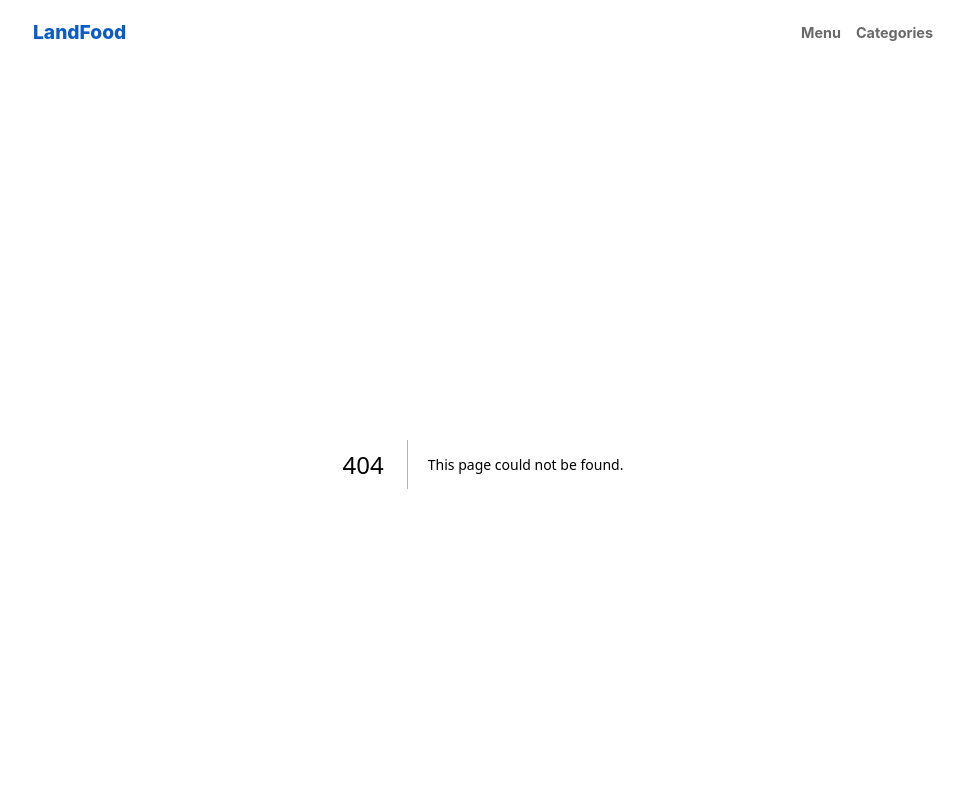
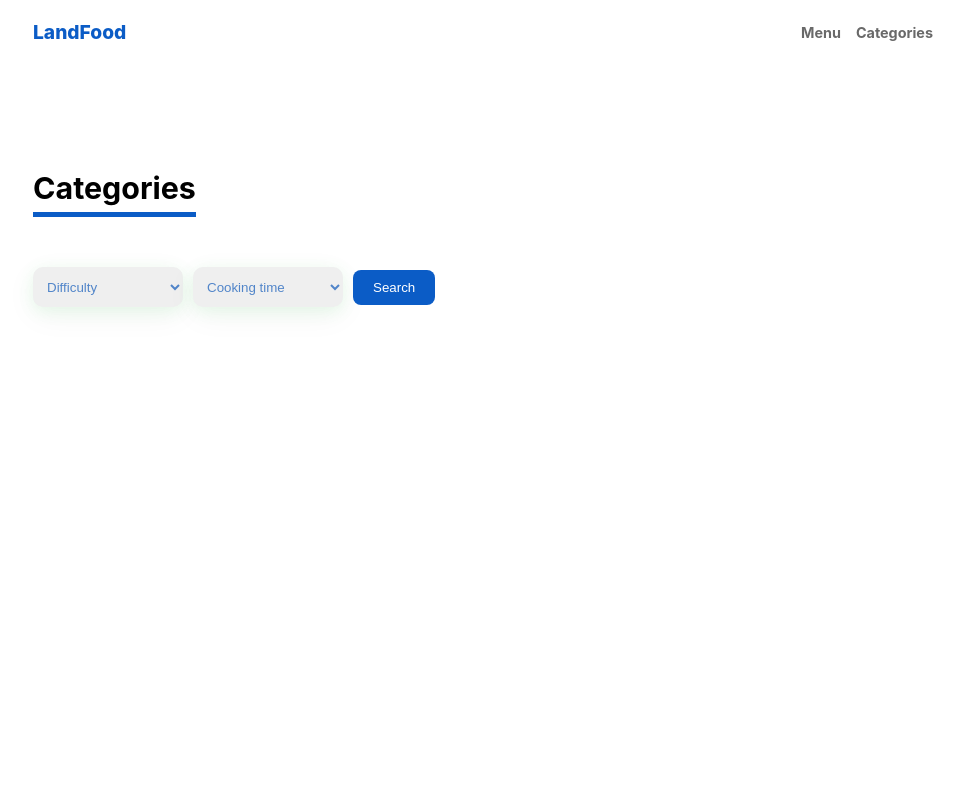
Before and after one commit to alialipoordev/njs-landfood, a Next.js app: page /categories in a window 1280 px wide. Before the commit this address had no page. Shown: the top 800 px of the page, without its empty margins (157-1121 px from the left). Built offline with nearby package versions, Linux system fonts and the light colour scheme.

Commit message:
categories path and cotegoriesPage template created

```diff
--- /dev/null
+++ b/components/templates/CategoriesPage.jsx
@@ -0,0 +1,45 @@
+import { useState } from "react";
+import { useRouter } from "next/router";
+
+import styles from "./CategoriesPage.module.css";
+
+function CategoriesPage() {
+  const router = useRouter();
+  const [query, setQuery] = useState({ difficulty: "", time: "" });
+
+  const changeHandler = (e) => {
+    setQuery({ ...query, [e.target.name]: e.target.value });
+  };
+
+  const searchHandler = () => {
+    router.push({ pathname: "/categories", query });
+  };
+
+  return (
+    <div className={styles.container}>
+      <h2>Categories</h2>
+      <div className={styles.subContainer}>
+        <div className={styles.select}>
+          <select
+            value={query.difficulty}
+            onChange={changeHandler}
+            name="difficulty"
+          >
+            <option value="">Difficulty</option>
+            <option value="Easy">Easy</option>
+            <option value="Medium">Medium</option>
+            <option value="Hard">Hard</option>
+          </select>
+          <select value={query.time} onChange={changeHandler} name="time">
+            <option value="">Cooking time</option>
+            <option value="less">Less than 30 min</option>
+            <option value="more">More than 30 min</option>
+          </select>
+          <button onClick={searchHandler}>Search</button>
+        </div>
+      </div>
+    </div>
+  );
+}
+
+export default CategoriesPage;
--- /dev/null
+++ b/components/templates/CategoriesPage.module.css
@@ -0,0 +1,69 @@
+.container {
+  max-width: 900px;
+  margin: auto;
+  margin-top: 100px;
+}
+
+.container h2 {
+  border-bottom: 5px solid #0b5cc6;
+  width: fit-content;
+  margin-bottom: 50px;
+  font-size: 1.9rem;
+  line-height: 3rem;
+}
+
+.select select {
+  border: none;
+  width: 150px;
+  height: 40px;
+  border-radius: 10px;
+  margin-right: 10px;
+  padding: 10px;
+  color: #5185c9;
+  box-shadow: rgba(92, 245, 115, 0.123) 0px 4px 16px,
+    rgba(17, 17, 26, 0.05) 0px 8px 32px;
+}
+
+.select button {
+  border: none;
+  background-color: #0b5cc6;
+  color: white;
+  height: 35px;
+  padding: 0 20px;
+  border-radius: 8px;
+  cursor: pointer;
+}
+
+.cards {
+  display: flex;
+  flex-wrap: wrap;
+  justify-content: space-between;
+  margin-top: 80px;
+}
+
+.cards img {
+  margin: auto;
+}
+@media (max-width: 900px) {
+  .container {
+    padding: 20px;
+  }
+  .cards {
+    justify-content: space-around;
+  }
+}
+
+@media (max-width: 600px) {
+  .container {
+    padding: 10px;
+  }
+  .select {
+    display: flex;
+    flex-direction: column;
+  }
+
+  .select select {
+    width: 100%;
+    margin: 0 0 20px;
+  }
+}
--- /dev/null
+++ b/pages/categories/index.jsx
@@ -0,0 +1,5 @@
+import CategoriesPage from "@/components/templates/CategoriesPage";
+
+export default function index() {
+  return <CategoriesPage />;
+}
```
